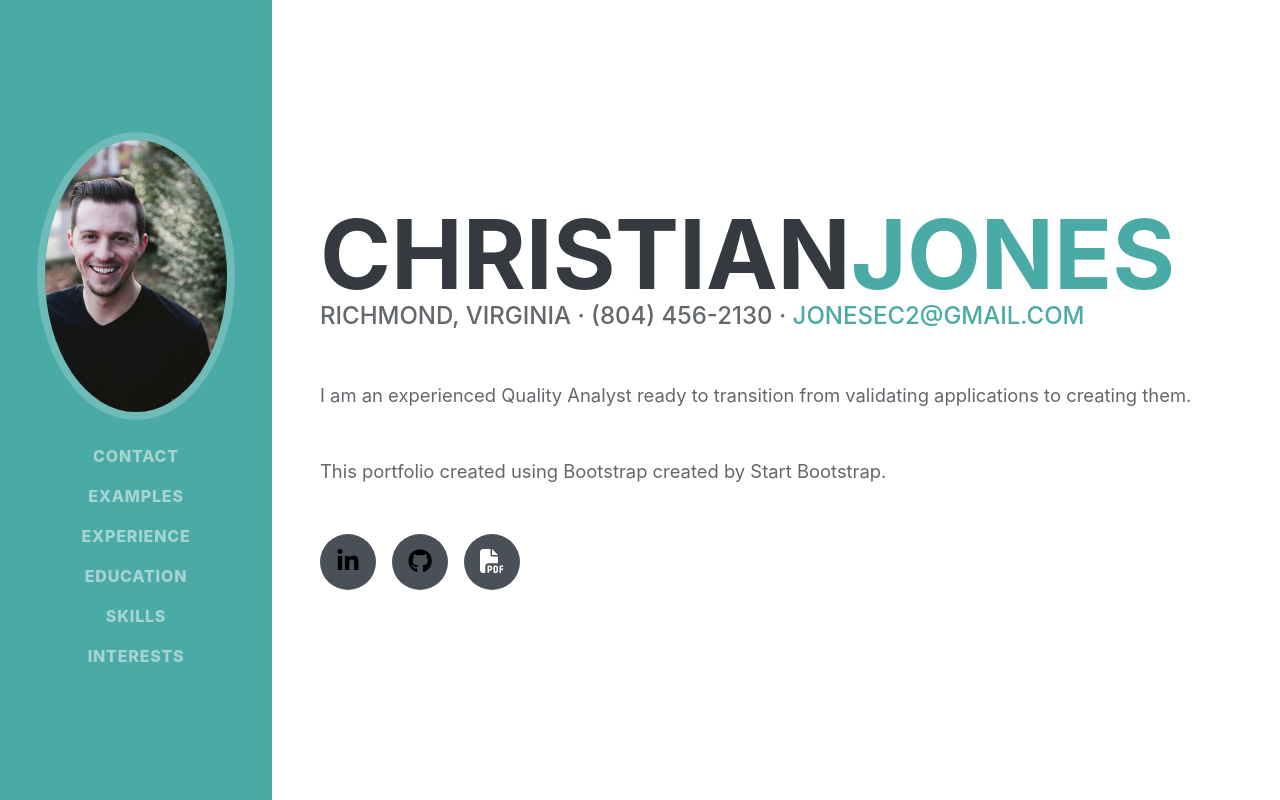
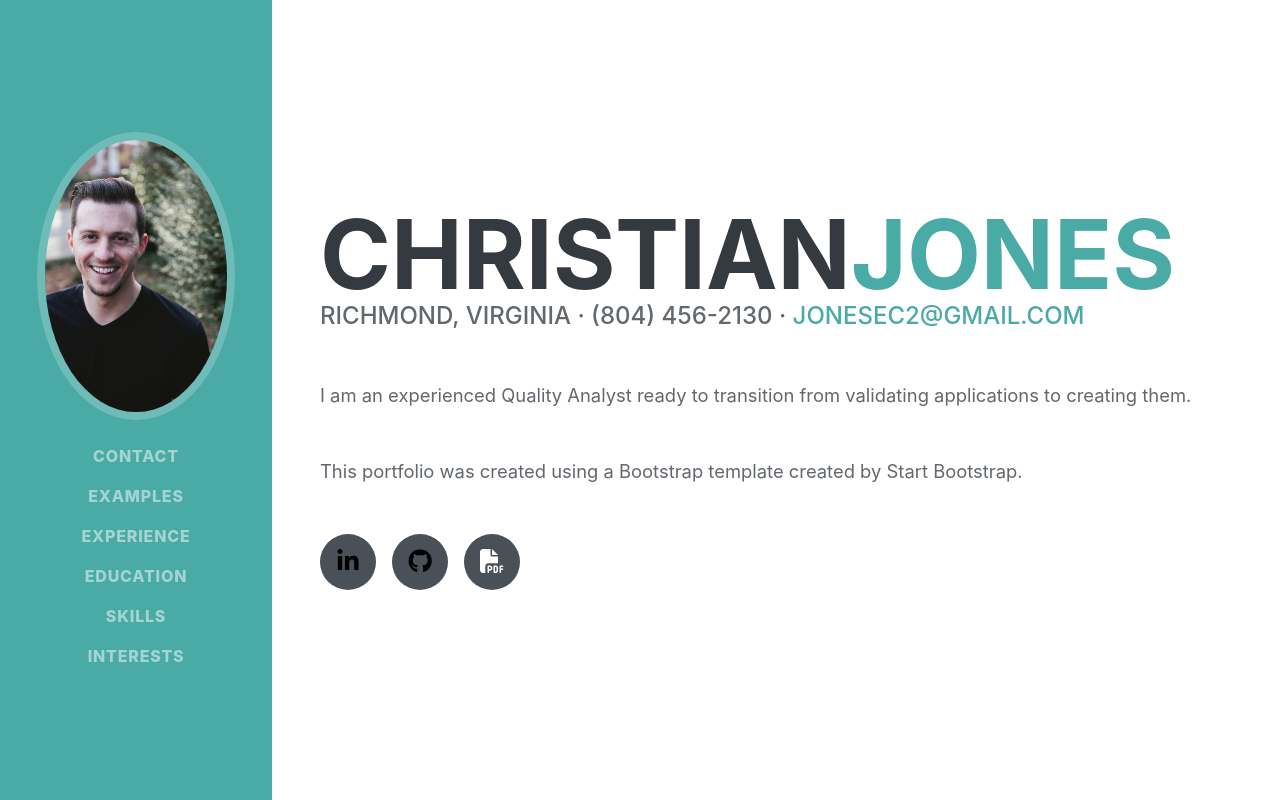
Before and after one commit to jonesec2/React_Portfolio, a React (Create React App) app: page / in a window 1280 px wide. Built offline with nearby package versions, Linux system fonts and the light colour scheme.

Commit message:
Update Home.js

```diff
--- a/src/pages/Home/Home.js
+++ b/src/pages/Home/Home.js
@@ -14,7 +14,7 @@ function Home() {
             </div>
             <p className="lead mb-5">I am an experienced Quality Analyst ready to transition from validating applications to
                    creating them.</p>
-               <p className="lead mb-5">This portfolio created using Bootstrap created by Start Bootstrap.</p>
+               <p className="lead mb-5">This portfolio was created using a Bootstrap template created by Start Bootstrap.</p>
             <div className="social-icons">
                <a href="https://www.linkedin.com/in/edward-christian-jones-4170009b/" rel="noreferrer noopener" target="_blank">
                   <i className="fab fa-linkedin-in"></i>
```
